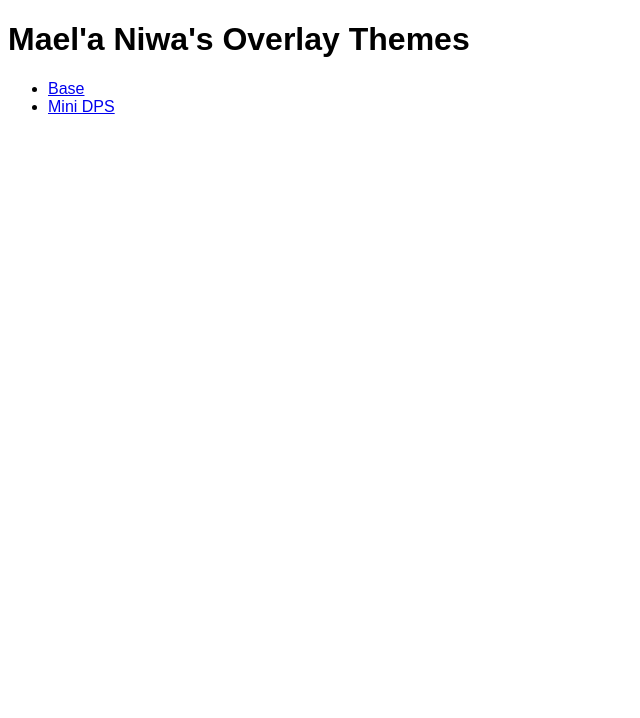
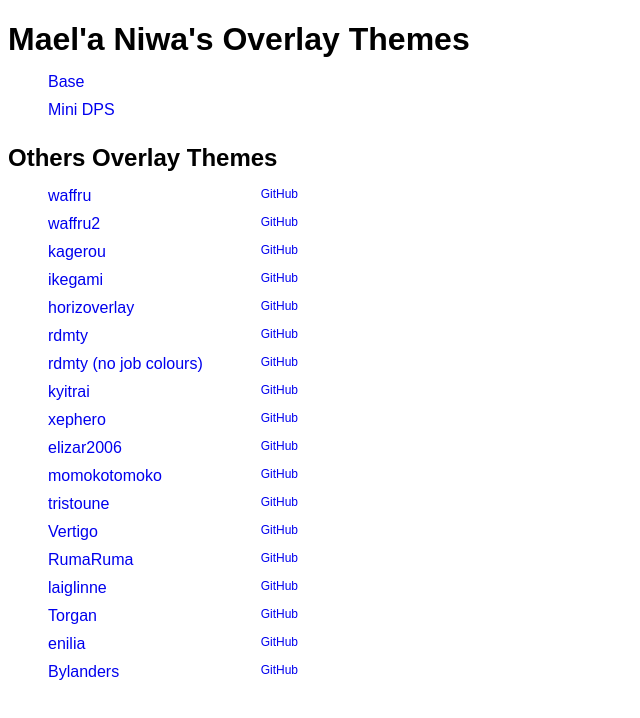
Before and after one commit to maael/ffxiv-overlays, a Next.js app: page / in a window 1280 px wide. Shown: the top 718 px of the page, without its empty margins (0-640 px from the left). Built offline with nearby package versions, Linux system fonts and the light colour scheme; no server answers.

Commit message:
feat: 🎸 Add list of other overlay themes to index

```diff
--- a/pages/index.tsx
+++ b/pages/index.tsx
@@ -6,11 +6,50 @@
       body {
         font-family: sans-serif;
       }
+      h1, h2 {
+        margin-bottom: 0;
+      }
+      ul {
+        margin: 10px 0 20px 0;
+        list-style: none;
+        width: 250px;
+      }
+      li {
+        padding: 5px 0;
+      }
+      a {
+        text-decoration: none;
+      }
+      li > *:nth-child(2) {
+        font-size: 12px;
+        float: right;
+      }
     `}</style>
     <h1>Mael'a Niwa's Overlay Themes</h1>
     <ul>
       <li><Link href='/t/base'>Base</Link></li>
       <li><Link href='/t/minidps'>Mini DPS</Link></li>
     </ul>
+    <h2>Others Overlay Themes</h2>
+    <ul>
+      <li><Link href='https://waffru.github.io/waffru-overlay/'>waffru</Link> <Link href='https://github.com/Waffru/waffru.github.io'>GitHub</Link></li>
+      <li><Link href='https://waffru.github.io/waffru-overlay2/'>waffru2</Link> <Link href='https://github.com/Waffru/waffru.github.io'>GitHub</Link></li>
+      <li><Link href='https://hibiyasleep.github.io/kagerou/overlay'>kagerou</Link> <Link href='https://github.com/hibiyasleep/kagerou'>GitHub</Link></li>
+      <li><Link href='https://hibiyasleep.github.io/kagerou/overlay'>ikegami</Link> <Link href='https://github.com/hibiyasleep/kagerou'>GitHub</Link></li>
+      <li><Link href='http://kagerou.hibiya.moe/ikegami-test'>horizoverlay</Link> <Link href='https://github.com/hibiyasleep/ikegami'>GitHub</Link></li>
+      <li><Link href='https://billyvg.github.io/OverlayPlugin-themes/rdmty_default.html'>rdmty</Link> <Link href='https://github.com/billyvg/OverlayPlugin-themes'>GitHub</Link></li>
+      <li><Link href='https://billyvg.github.io/OverlayPlugin-themes/rdmty_no_job_colors.html'>rdmty (no job colours)</Link> <Link href='https://github.com/billyvg/OverlayPlugin-themes'>GitHub</Link></li>
+      <li><Link href='https://billyvg.github.io/OverlayPlugin-themes/kyitrai.html'>kyitrai</Link> <Link href='https://github.com/billyvg/OverlayPlugin-themes'>GitHub</Link></li>
+      <li><Link href='https://billyvg.github.io/OverlayPlugin-themes/xephero.html'>xephero</Link> <Link href='https://github.com/billyvg/OverlayPlugin-themes'>GitHub</Link></li>
+      <li><Link href='https://billyvg.github.io/OverlayPlugin-themes/elizar2006_miniparse.html'>elizar2006</Link> <Link href='https://github.com/billyvg/OverlayPlugin-themes'>GitHub</Link></li>
+      <li><Link href='https://billyvg.github.io/OverlayPlugin-themes/momokotomoko_miniparse.html'>momokotomoko</Link> <Link href='https://github.com/billyvg/OverlayPlugin-themes'>GitHub</Link></li>
+      <li><Link href='https://billyvg.github.io/OverlayPlugin-themes/tristoune_miniparse.html'>tristoune</Link> <Link href='https://github.com/billyvg/OverlayPlugin-themes'>GitHub</Link></li>
+      <li><Link href='https://billyvg.github.io/OverlayPlugin-themes/miniparseVertigo.html'>Vertigo</Link> <Link href='https://github.com/billyvg/OverlayPlugin-themes'>GitHub</Link></li>
+      <li><Link href='https://billyvg.github.io/OverlayPlugin-themes/rumaruma_miniparse.html'>RumaRuma</Link> <Link href='https://github.com/billyvg/OverlayPlugin-themes'>GitHub</Link></li>
+      <li><Link href='https://billyvg.github.io/OverlayPlugin-themes/laiglinne-ff-dmgmeter.html'>laiglinne</Link> <Link href='https://github.com/billyvg/OverlayPlugin-themes'>GitHub</Link></li>
+      <li><Link href='https://billyvg.github.io/OverlayPlugin-themes/Torgan.MiniParse.html'>Torgan</Link> <Link href='https://github.com/billyvg/OverlayPlugin-themes'>GitHub</Link></li>
+      <li><Link href='https://billyvg.github.io/OverlayPlugin-themes/enilia-overlay.html'>enilia</Link> <Link href='https://github.com/billyvg/OverlayPlugin-themes'>GitHub</Link></li>
+      <li><Link href='https://billyvg.github.io/OverlayPlugin-themes/Bylanders.html'>Bylanders</Link> <Link href='https://github.com/billyvg/OverlayPlugin-themes'>GitHub</Link></li>
+    </ul>
   </>
 );
```
